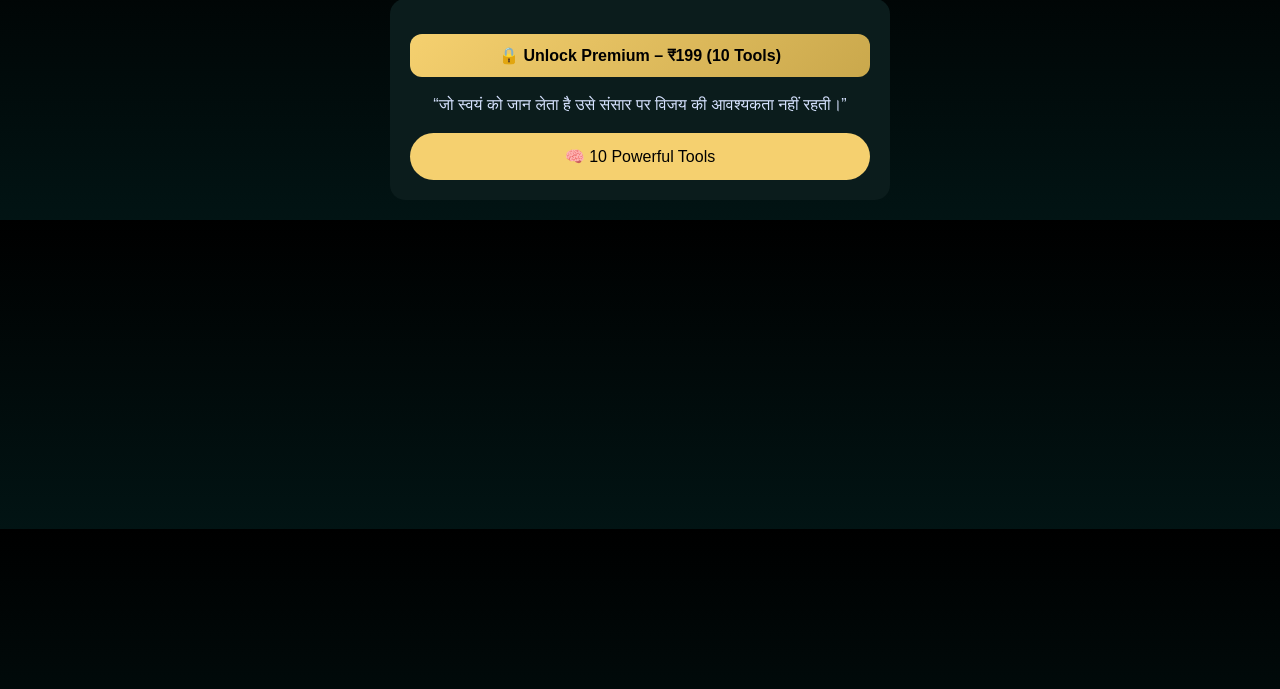
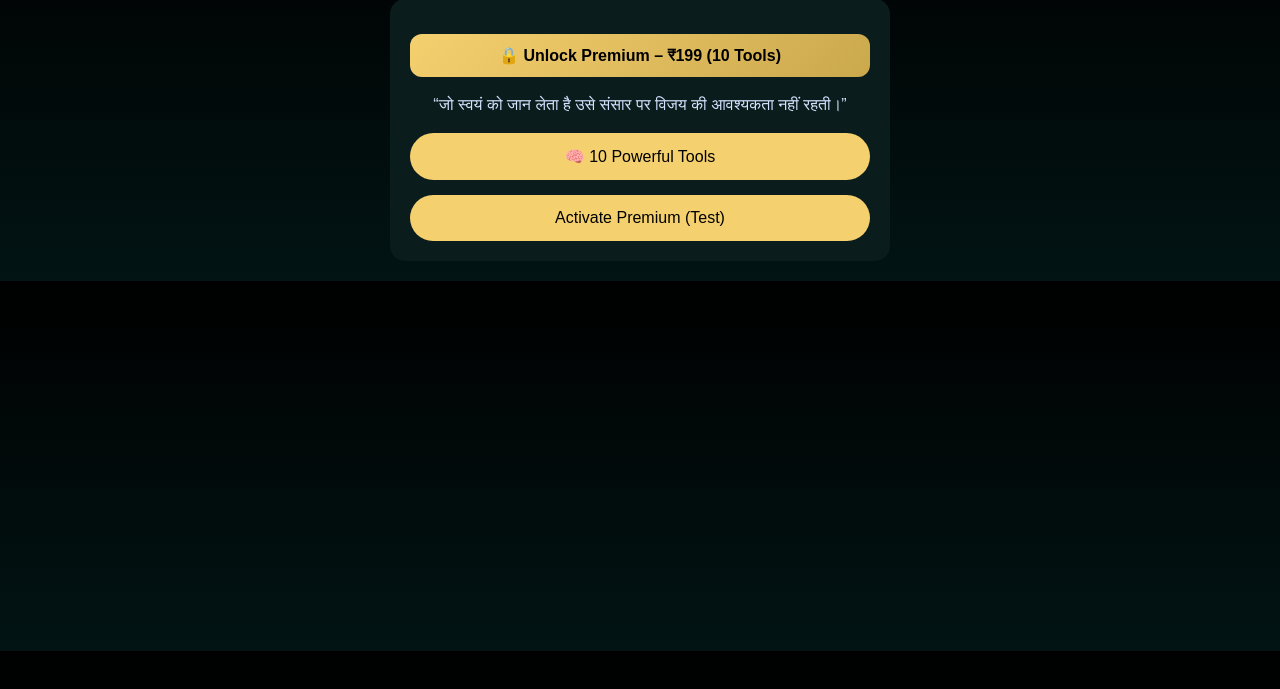
Before and after one commit to anandgandharwa-create/zqf-new-test, a plain HTML site: page index.html in a window 1280 px wide. Shown: the part 89-778 px from the top of the page. Drawn offline with Linux system fonts and the light colour scheme.

Commit message:
Update index.html

```diff
--- a/index.html
+++ b/index.html
@@ -83,7 +83,9 @@ color:#d6e2ff;
 <div class="btn" onclick="openTools()">
 🧠 10 Powerful Tools
 </div>
-
+<div class="btn" onclick="localStorage.setItem('premium','yes')">
+Activate Premium (Test)
+</div>
 </div>
 
 </div>
```
